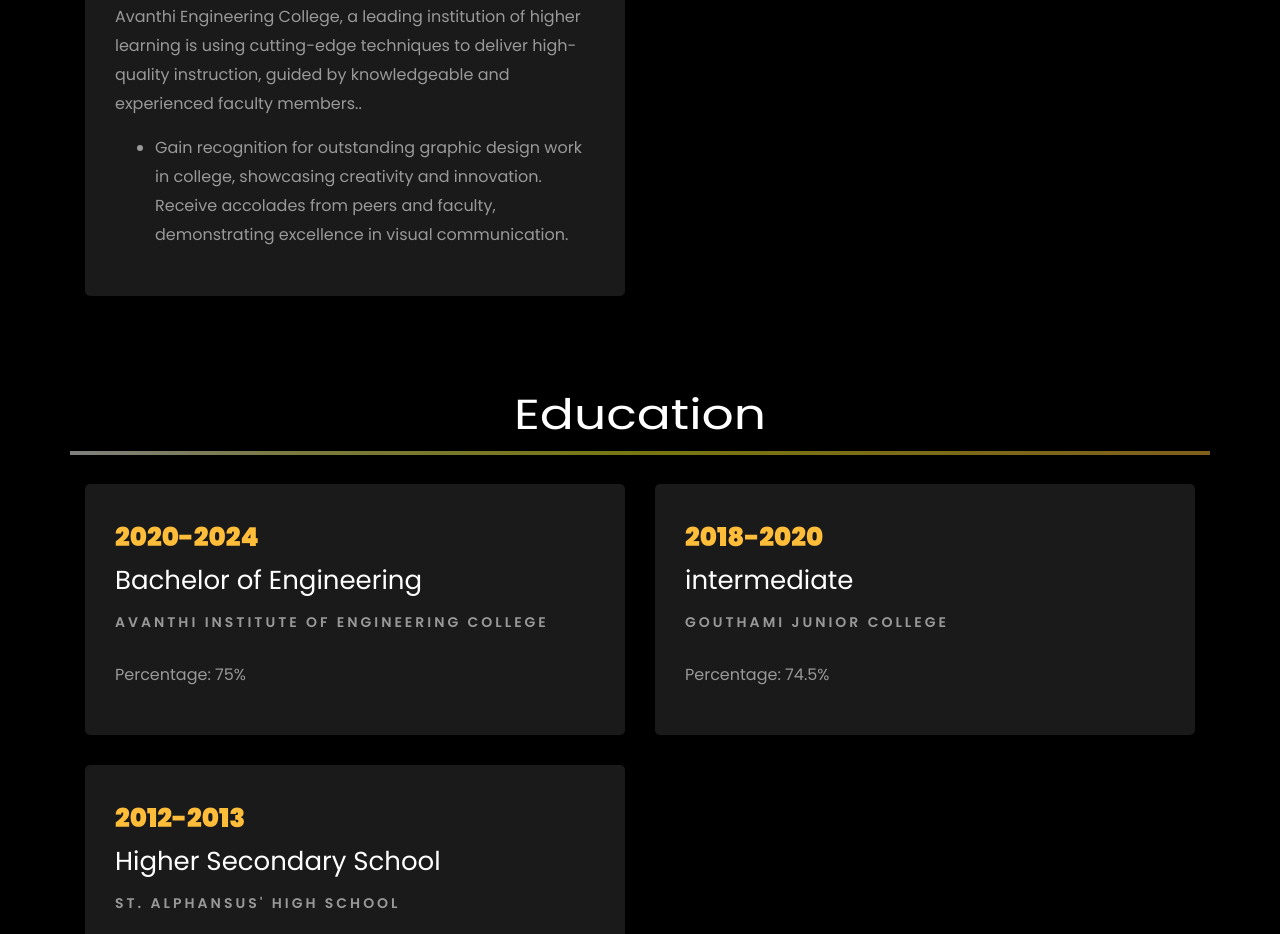
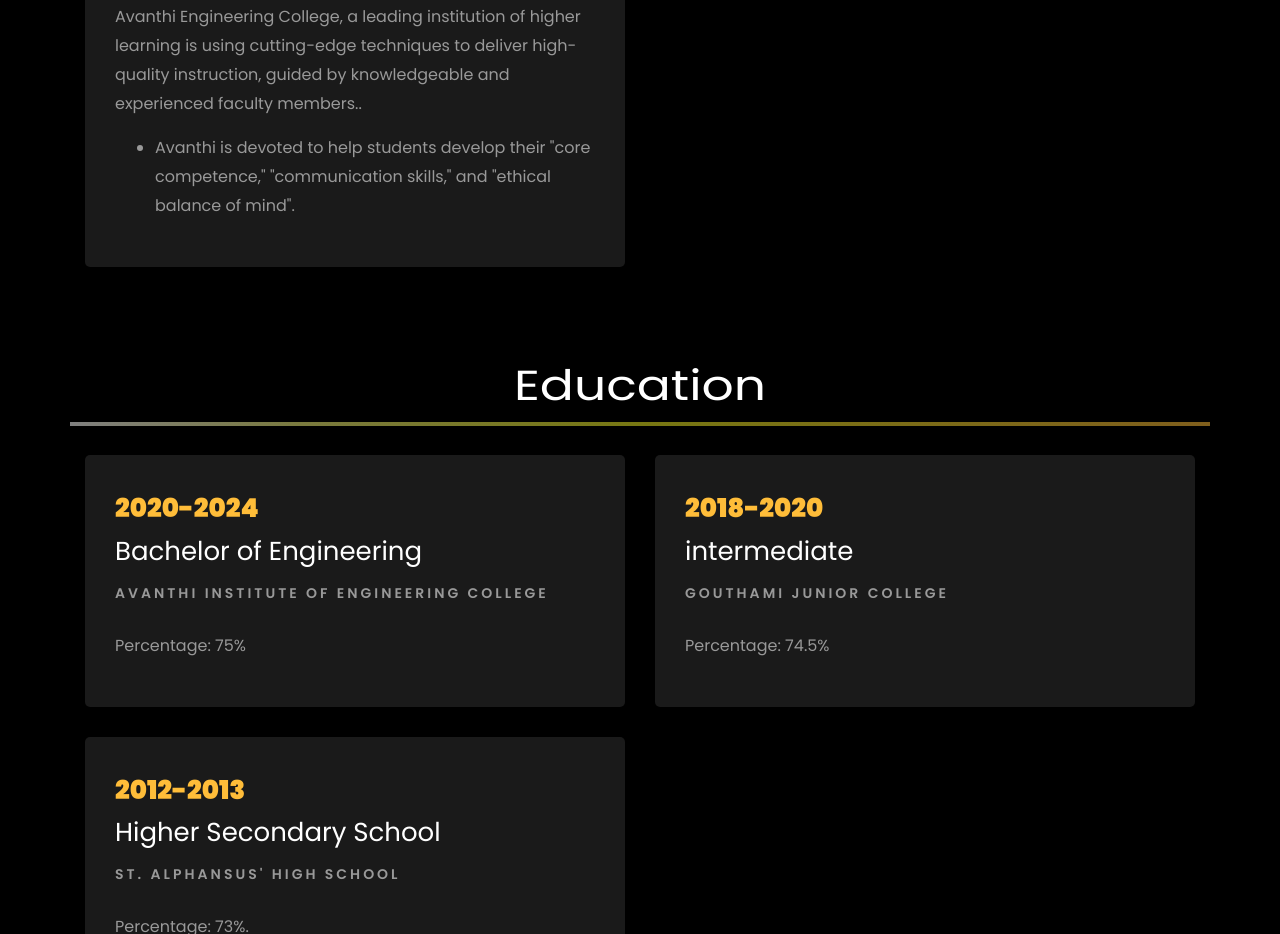
Before and after one commit to MaheshNaluparaju/MaheshNaluparaju.github.io, a plain HTML site: page index.html in a window 1280 px wide. Shown: the part 2289-3223 px from the top of the page. Drawn offline with Linux system fonts and the light colour scheme; files whose address does not match are found by name.

Commit message:
Update index.html

```diff
--- a/index.html
+++ b/index.html
@@ -327,7 +327,7 @@
 						<span class="position">Avanthi Engineering College</span>
 						<p class="mt-4">Avanthi Engineering College, a leading institution of higher learning is using cutting-edge techniques to deliver high-quality instruction, guided by knowledgeable and experienced faculty members..
 							<ul>
-								<li>Gain recognition for outstanding graphic design work in college, showcasing creativity and innovation. Receive accolades from peers and faculty, demonstrating excellence in visual communication.</li>
+								<li>Avanthi is devoted to help students develop their "core competence," "communication skills," and "ethical balance of mind".</li>
 							</ul>
 						</p>
 					</div>
```
